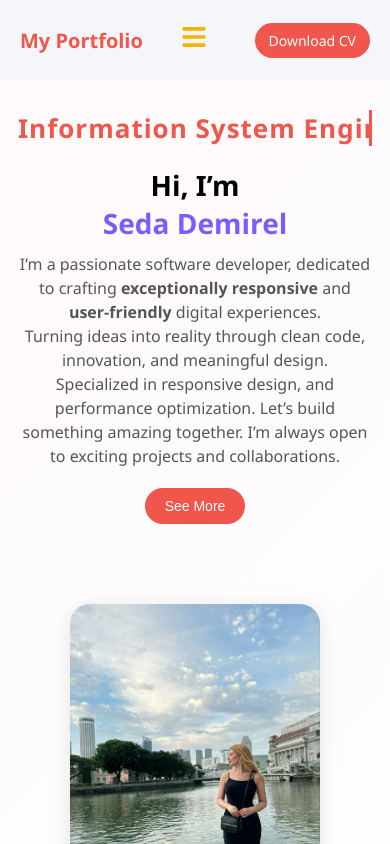
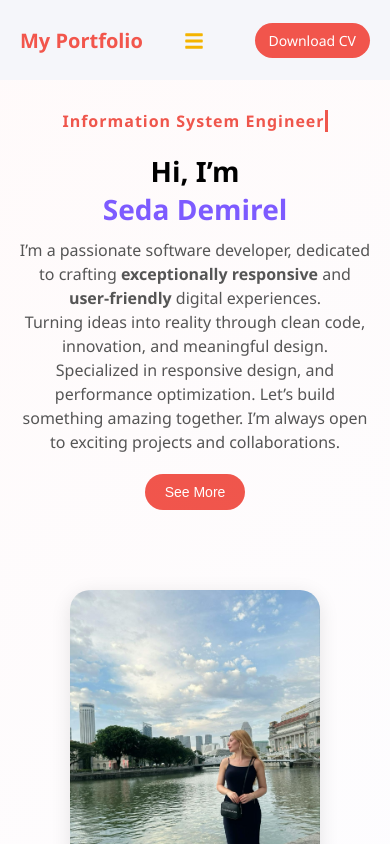
Before and after one commit to sedademirels/mycv, a React (Vite) app: page / in a window 390 px wide. Shown: the top 844 px of the page. Built offline with nearby package versions, Linux system fonts and the light colour scheme.

Commit message:
menu icon update

```diff
--- a/src/pages/Hero/Hero.css
+++ b/src/pages/Hero/Hero.css
@@ -184,11 +184,20 @@ h1 span {
   border-right: 3px solid #EF564C; /* Yanıp sönen çizgi */
   animation: typing 2.5s steps(28, end), blink 0.75s step-end infinite;
   font-weight: bold;
-  font-size: 26px;
+  font-size: 20px;
   letter-spacing: 1px;
   color: #EF564C;
   max-width: fit-content;
 }
+@media (max-width: 768px) {
+  .typewriter {
+    font-size: 16px;
+    white-space: normal; /* ✔️ Uzun kelimeler satıra sığsın */
+    text-align: center;
+
+  }
+}
+
 
 /* Yazma animasyonu */
 @keyframes typing {
--- a/src/pages/Navbar/Navbar.css
+++ b/src/pages/Navbar/Navbar.css
@@ -19,10 +19,13 @@
 
   .menu-icon {
     display: none;
-    font-size: 26px;
+    font-size: 20px;
     cursor: pointer;
     color: #F4B400;
+    align-self: center;
     margin-left: 30px;
+    margin-top: 6px;
+
   }
 
   .nav-links {
```
